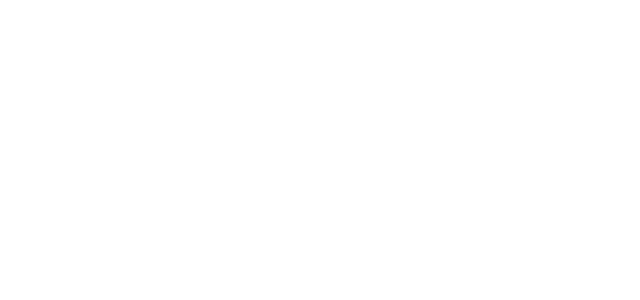
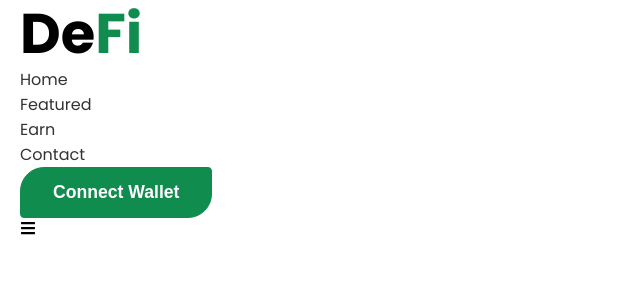
Before and after one commit to dkimd5/react-defi-crypto-app, a React (Create React App) app: page / in a window 1280 px wide. Shown: the top 300 px of the page, without its empty margins (0-640 px from the left). Built offline with nearby package versions, Linux system fonts and the light colour scheme.

Commit message:
Add jsx for navbar

```diff
--- a/src/App.js
+++ b/src/App.js
@@ -1,7 +1,12 @@
 import React from "react";
+import Navbar from "./components/Navbar";
 
 function App() {
-  return <></>;
+  return (
+    <>
+      <Navbar />
+    </>
+  );
 }
 
 export default App;
--- a/src/components/Navbar.js
+++ b/src/components/Navbar.js
@@ -0,0 +1,37 @@
+import React from "react";
+import "./Navbar.css";
+import { FaBars, FaTimes } from "react-icons/fa";
+
+function Navbar() {
+  return (
+    <div className="header">
+      <div className="container">
+        <h1>
+          De<span className="primary">Fi</span>
+        </h1>
+        <ul className="nav-menu">
+          <li>
+            <a href="/">Home</a>
+          </li>
+          <li>
+            <a href="/">Featured</a>
+          </li>
+          <li>
+            <a href="/">Earn</a>
+          </li>
+          <li>
+            <a href="/">Contact</a>
+          </li>
+        </ul>
+        <div className="btn-group">
+          <button className="btn">Connect Wallet</button>
+        </div>
+        <div className="hamburger">
+          <FaBars />
+        </div>
+      </div>
+    </div>
+  );
+}
+
+export default Navbar;
```
Also changed, not shown: 1 other file (tests, documents, lock files or other folders).
